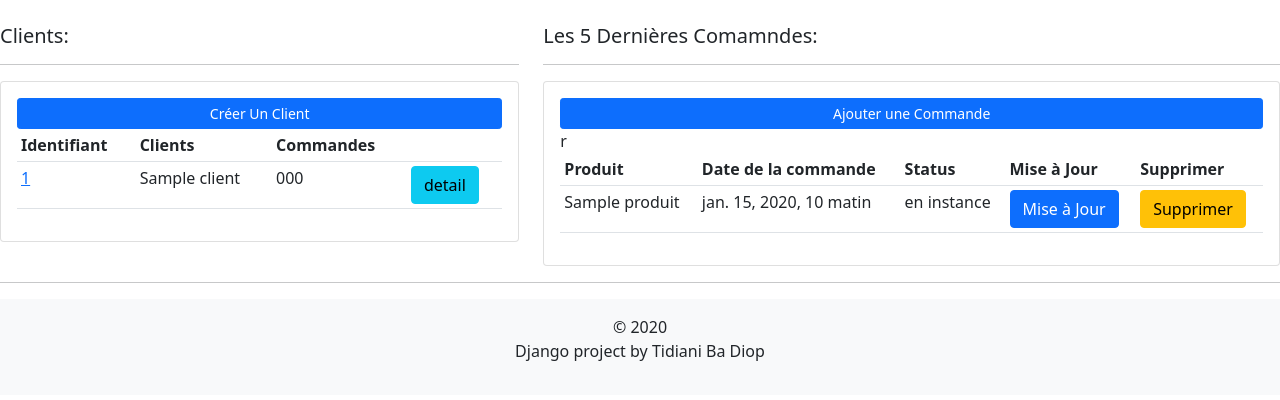
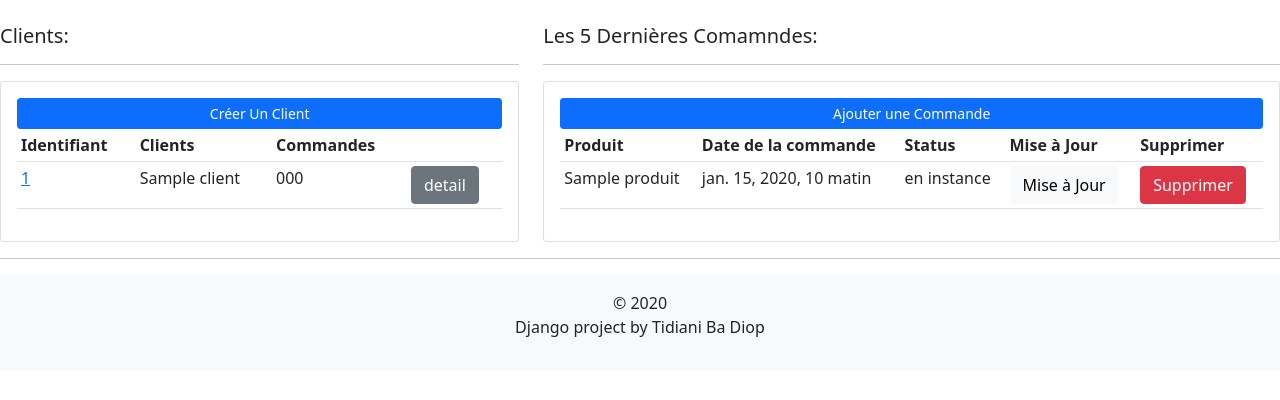
Before and after one commit to tbdev99/CRM-Customer-Relationship-Management-, a Django app: page / in a window 1280 px wide. Shown: the part 56-456 px from the top of the page. Run offline with Django 3.2, Linux system fonts and the light colour scheme; tables that the repository leaves empty hold one stand-in row (values such as "Sample post").

Commit message:
Avancement

```diff
--- a/client/views.py
+++ b/client/views.py
@@ -3,12 +3,15 @@ from django.http import HttpResponse
 from .models import Client
 from .forms import ClientForm
 from commande.models import Commande
+from commande.filters import CommandeFiltre
 # Create your views here.
 def listClients(request,pk):
     client=Client.objects.get(id=pk)
     commandes=client.commande_set.all()
     quantiteCommande=commandes.count()
-    context={'client':client, 'commandes':commandes ,'quantiteCommandes':quantiteCommande}
+    myfilter = CommandeFiltre(request.GET,queryset=commandes)
+    commandes = myfilter.qs
+    context={'client':client, 'commandes':commandes ,'quantiteCommandes':quantiteCommande,'myfilter':myfilter}
     return render(request,"client/list_client.html",context)
 
 def creer_client(request):
--- a/crm_djangoProject/settings.py
+++ b/crm_djangoProject/settings.py
@@ -40,7 +40,9 @@ INSTALLED_APPS = [
     'produit',
     'client',
     'commande',
+    'compte',
     'crispy_forms',
+    'django_filters',
 ]
 CRISPY_TEMPLATE_PACK = 'bootstrap4'
 
--- a/crm_djangoProject/urls.py
+++ b/crm_djangoProject/urls.py
@@ -21,4 +21,5 @@ urlpatterns = [
     path('',include('produit.urls')),
     path('client/',include('client.urls')),
     path('commande/',include('commande.urls')),
+    path('compte/', include('compte.urls')),
 ]
--- a/templates/client/list_client.html
+++ b/templates/client/list_client.html
@@ -1,4 +1,5 @@
 {% extends 'main.html' %}
+{% load crispy_forms_tags %}
 {% block contenu %}
     <div class="row">
 	<div class="col-md">
@@ -37,6 +38,10 @@
 			<form method="get">
 
 		    <button class="btn btn-primary" type="submit">Search</button>
+
+                {{ myfilter.form }}
+
+
 		  </form>
 		</div>
 	</div>
--- a/templates/commande/ajouter_commande.html
+++ b/templates/commande/ajouter_commande.html
@@ -1,8 +1,9 @@
 {% extends 'main.html' %}
+{% load crispy_forms_tags %}
+
 
 {% block contenu %}
-    {% load crispy_forms_tags %}
-    <div class="form-group col-md-6">
+    <div class="form-group col-md-4">
         <form action="" method="post" >
             {% csrf_token %}
             {{ form | crispy }}
--- a/templates/produit/accueil.html
+++ b/templates/produit/accueil.html
@@ -20,7 +20,7 @@
                         <td><a href="{% url 'client' client.id %}">{{ client.id }}</a></td>
                         <td>{{ client.nom }}</td>
                         <td>{{ client.telephone }}</td>
-                        <td><a href="{% url 'client' client.id %}"><button class="btn btn-info">detail</button></a></td>
+                        <td><a href="{% url 'client' client.id %}"><button class="btn btn-secondary">detail</button></a></td>
 
                     </tr>
                 {% endfor %}
@@ -49,8 +49,8 @@
                         <td>{{  commande.produit }}</td>
                         <td>{{ commande.date_cration }}</td>
                         <td>{{ commande.status }}</td>
-                        <td><a href="{% url 'modifier_commande' commande.id %}"><button class="btn btn-primary">Mise à Jour</button></a></td>
-					    <td><a href="{% url 'supprimer_commande' commande.id %}"><button class="btn btn-warning">Supprimer</button></a></td>r
+                        <td><a href="{% url 'modifier_commande' commande.id %}"><button class="btn btn-light">Mise à Jour</button></a></td>
+					    <td><a href="{% url 'supprimer_commande' commande.id %}"><button class="btn btn-danger">Supprimer</button></a></td>
                     </tr>
                 {% endfor %}
 
```
